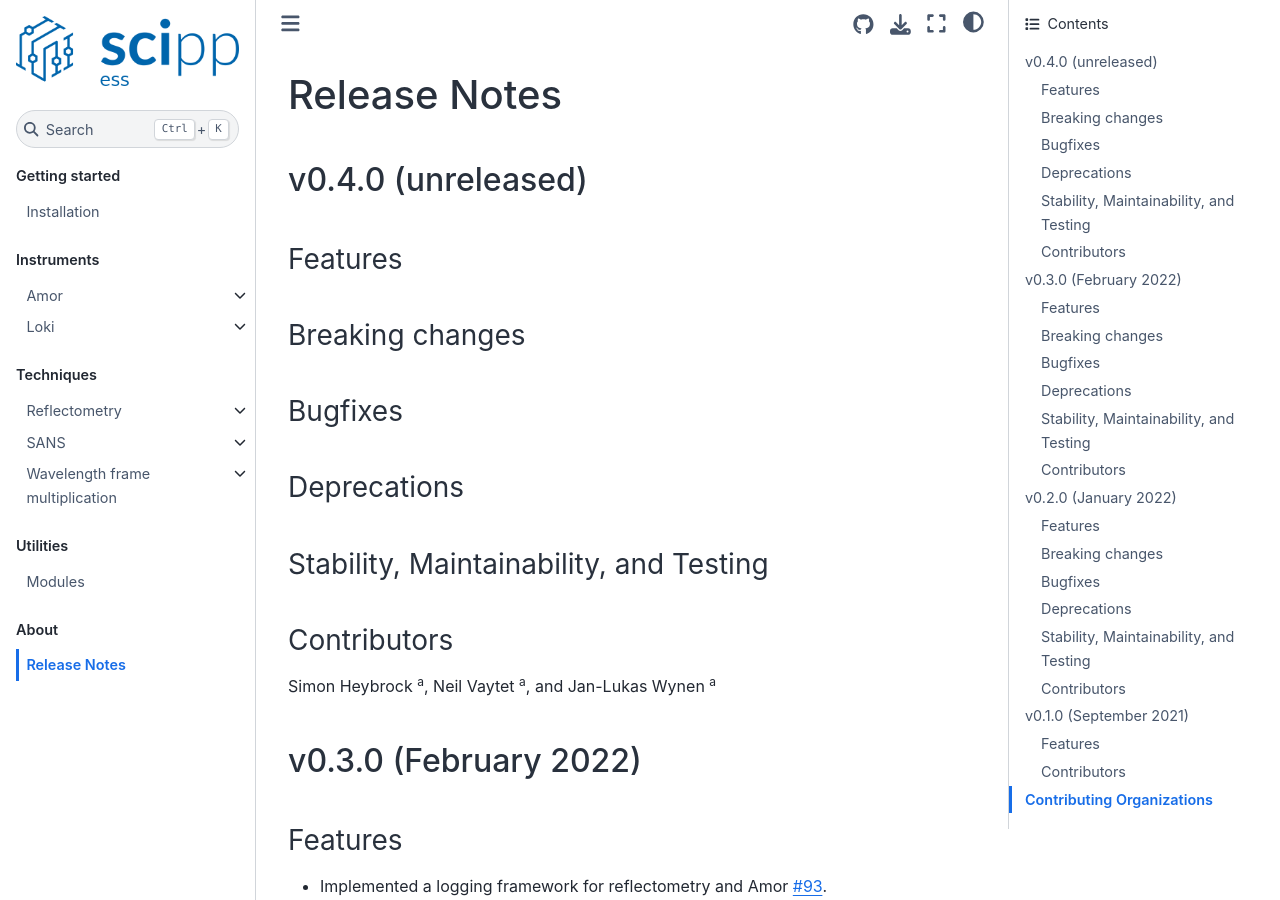
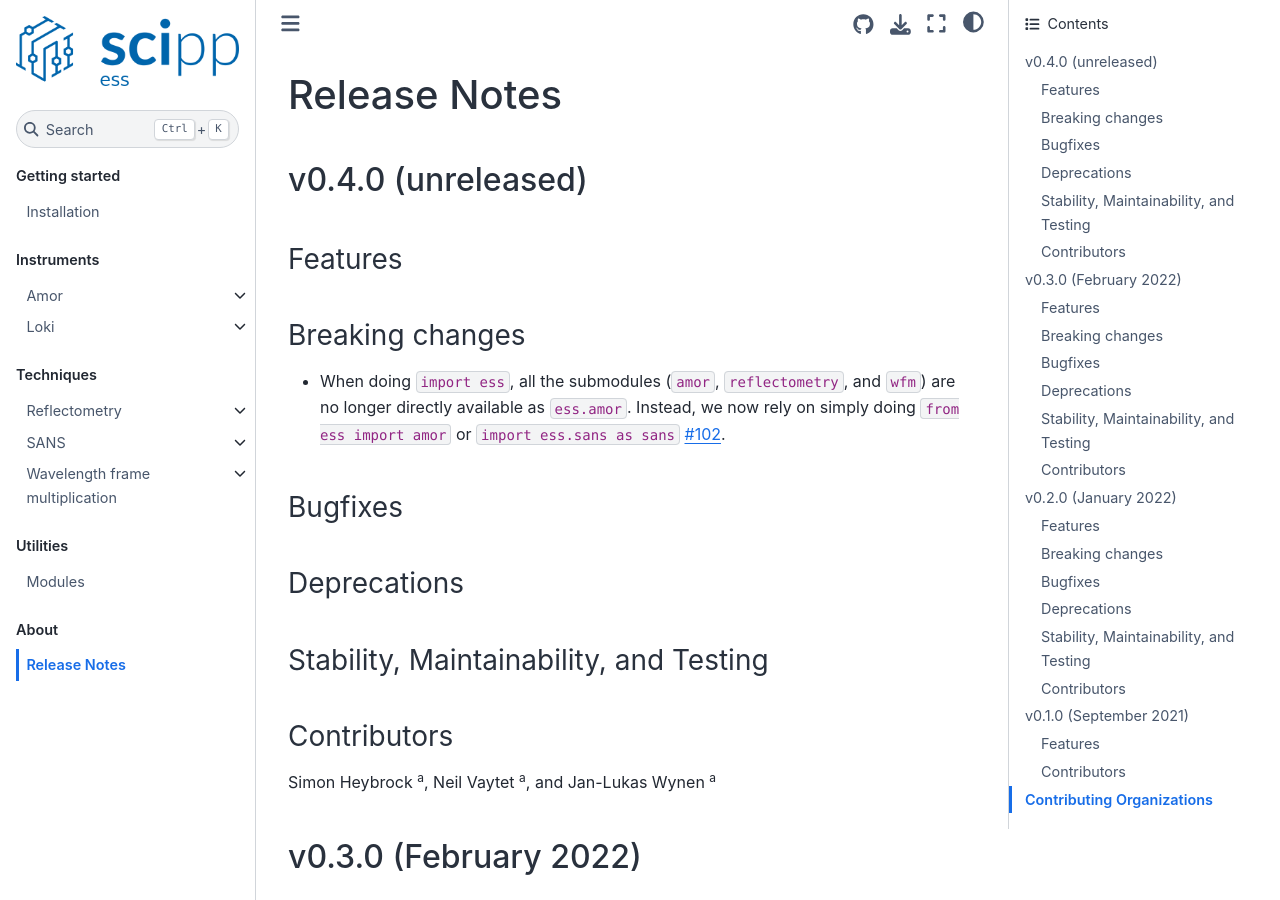
Before and after one commit to gudlot/ess, a Sphinx documentation site: the page built from docs/about/release-notes.rst, in a window 1280 px wide and 900 px high. Built offline with Sphinx 7.4.7 and the Sphinx Book theme 1.1.4, drawn with Linux system fonts in a browser that asks for light colours.

Commit message:
add breaking change to release notes

```diff
--- a/docs/about/release-notes.rst
+++ b/docs/about/release-notes.rst
@@ -11,6 +11,8 @@ Features
 
 Breaking changes
 ~~~~~~~~~~~~~~~~
+
+* When doing ``import ess``, all the submodules (``amor``, ``reflectometry``, and ``wfm``) are no longer directly available as ``ess.amor``. Instead, we now rely on simply doing ``from ess import amor`` or ``import ess.sans as sans`` `#102 <https://github.com/scipp/ess/pull/102>`_.
 
 Bugfixes
 ~~~~~~~~
```
